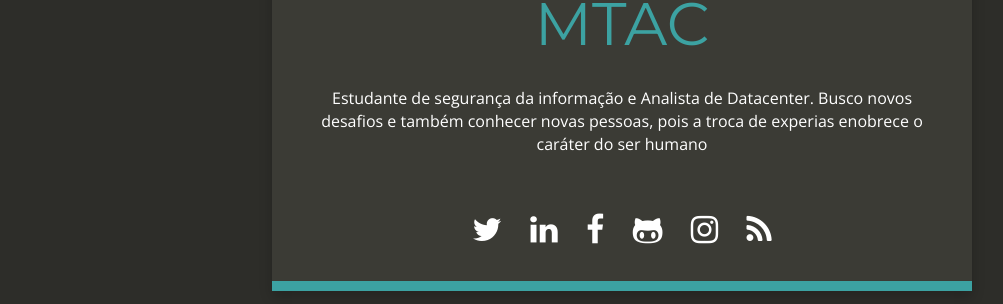
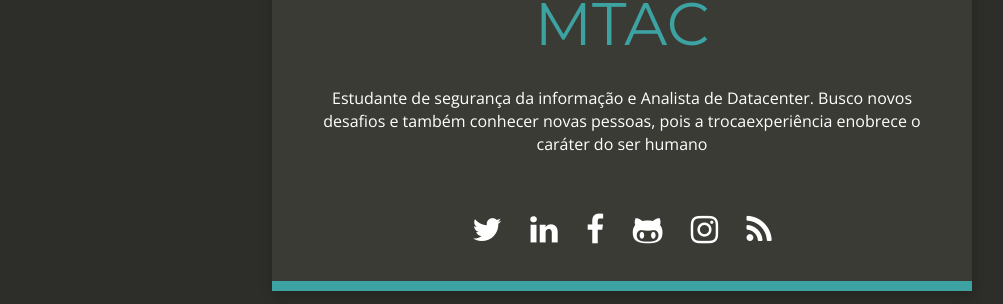
Before and after one commit to daribei/xdanielribeiro.github.io, a Jekyll site: the page built from index.html, in a window 1280 px wide. Shown: the part 240-544 px from the top of the page, without its empty margins (18-1021 px from the left). Built offline with Jekyll 4.4.1, drawn with Linux system fonts in a browser that asks for light colours; nearby versions of some CDN libraries.

Commit message:
Descricao

```diff
--- a/_config.yml
+++ b/_config.yml
@@ -1,11 +1,12 @@
 # Site settings
 title: "Daniel Ribeiro - MCSA | MTAC"
 email: xdanielribeiro@outlook.com.br
-description: "A dark blog theme for Jekyll."
-baseurl: ""
+#description: "A dark blog theme for Jekyll."
+description: "Compartilhando conhecimento..."
+baseurl: "http://xdanielribeiro.com.br"
 url: "http://carte-noire.jacobtomlinson.co.uk/"
 #title_description: "A dark blog theme for Jekyll focusing on a clear reading experience. Large text and a narrow body makes carte noire a gorgeous read. With excellent code snippet support and integrated tools such as AddThis and Disqus giving your Jekyll blog all the functionality your users expect."
-title_description: "Estudante de segurança da informação e Analista de Datacenter. Busco novos desafios e também conhecer novas pessoas, pois a troca de experias enobrece o caráter do ser humano"
+title_description: "Estudante de segurança da informação e Analista de Datacenter. Busco novos desafios e também conhecer novas pessoas, pois a trocaexperiência enobrece o caráter do ser humano"
 #title_image: "https://www.gravatar.com/avatar/00000000000000000000000000000000?s=500&d=mm"
 title_image: "https://s.gravatar.com/avatar/d9942e4b224856f821798cf7249da585?s=500&d=mm"
 google_analytics: "UA-20365477-4"
```
